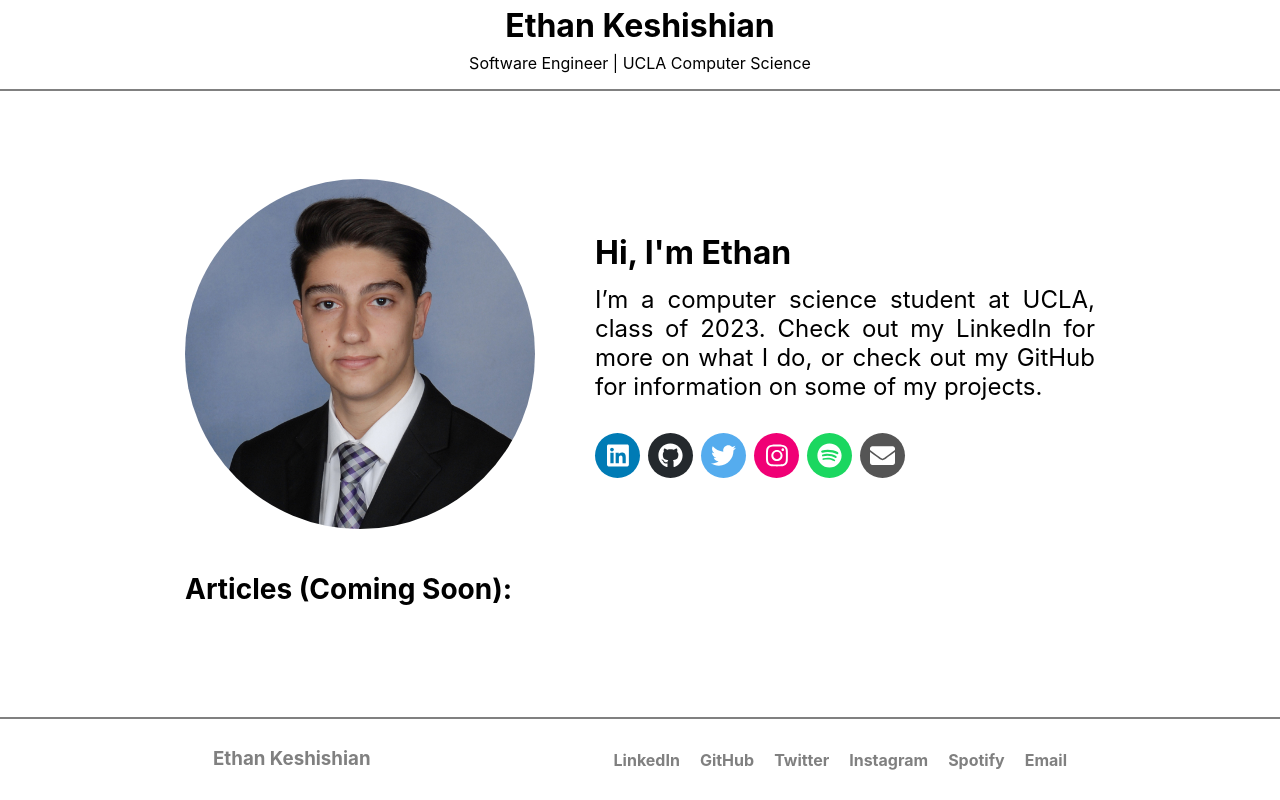
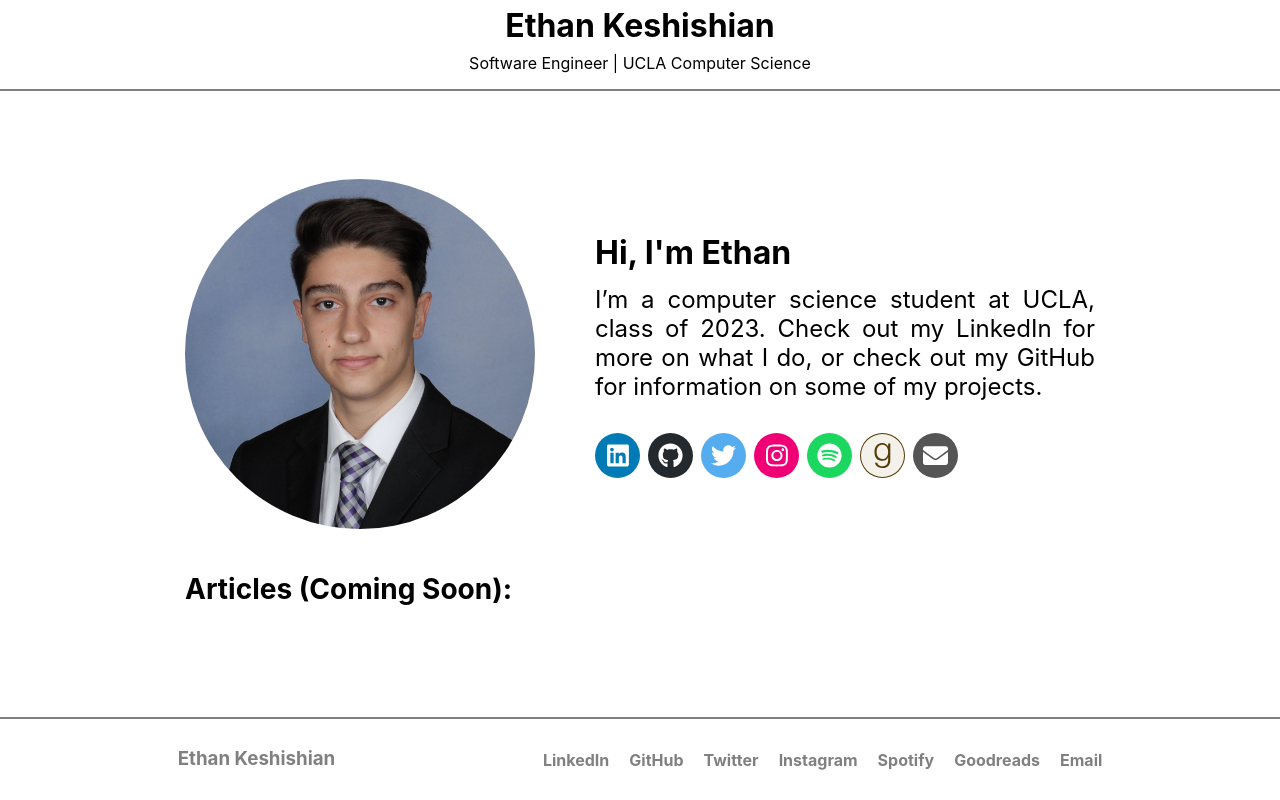
Before and after one commit to ethankeshishian/ethan-website-react, a React (Create React App) app: page / in a window 1280 px wide. Built offline with nearby package versions, Linux system fonts and the light colour scheme; the HTML template or start-up script is replaced by a standard one.

Commit message:
Added Goodreads icon.

```diff
--- a/src/components/SocialMediaIcons.tsx
+++ b/src/components/SocialMediaIcons.tsx
@@ -8,6 +8,7 @@ import {
   faInstagram,
   faTwitter,
   faSpotify,
+  faGoodreadsG,
 } from "@fortawesome/free-brands-svg-icons";
 import { faEnvelope } from "@fortawesome/free-solid-svg-icons";
 import {
@@ -16,6 +17,7 @@ import {
   INSTAGRAM_LINK,
   TWITTER_LINK,
   SPOTIFY_LINK,
+  GOODREADS_LINK,
   EMAIL_LINK,
   buttonType,
   linkType,
@@ -94,6 +96,18 @@ function SocialMediaIcons() {
         </div>
       </a>
       <a
+        href={GOODREADS_LINK}
+        onClick={() => handleClick(linkType.Goodreads)}
+        onMouseDown={(event) => middleMouseHandler(event, linkType.Goodreads)}
+      >
+        <div className="social-container goodreads">
+          <FontAwesomeIcon
+            icon={faGoodreadsG}
+            className="fa-goodreads social-icons"
+          />
+        </div>
+      </a>
+      <a
         href={EMAIL_LINK}
         onClick={() => handleClick(linkType.Email)}
         onMouseDown={(event) => middleMouseHandler(event, linkType.Email)}
--- a/src/components/SocialMediaLinks.tsx
+++ b/src/components/SocialMediaLinks.tsx
@@ -6,6 +6,7 @@ import {
   INSTAGRAM_LINK,
   TWITTER_LINK,
   SPOTIFY_LINK,
+  GOODREADS_LINK,
   EMAIL_LINK,
   buttonType,
   linkType,
@@ -68,6 +69,15 @@ function SocialMediaLinks() {
         <h4 className="link">Spotify</h4>
       </a>
       <a
+        href={GOODREADS_LINK}
+        className="link-container"
+        onClick={() => handleClick(linkType.Goodreads)}
+        onMouseDown={(event) => middleMouseHandler(event, linkType.Goodreads)}
+      >
+        <h4 className="link">Goodreads</h4>
+      </a>
+
+      <a
         href={EMAIL_LINK}
         className="link-container"
         onClick={() => handleClick(linkType.Email)}
--- a/src/constants.css
+++ b/src/constants.css
@@ -4,6 +4,8 @@
   --instagram-color: #f00075;
   --twitter-color: #55acee;
   --spotify-color: #1bd760;
+  --goodreads-color: #f4f1ea;
+  --goodreads-color-outline: #553b08;
   --email-color: #555;
   --small-heading-color: grey;
   --border-style: 2px solid grey;
--- a/src/constants.tsx
+++ b/src/constants.tsx
@@ -5,6 +5,7 @@ export const GITHUB_LINK = "https://github.com/ethankeshishian";
 export const TWITTER_LINK = "https://twitter.com/ethankeshishian";
 export const INSTAGRAM_LINK = "https://instagram.com/ethankeshishian";
 export const SPOTIFY_LINK = "https://open.spotify.com/user/baklou";
+export const GOODREADS_LINK = "https://www.goodreads.com/ethankeshishian";
 export const EMAIL_LINK = "mailto:ethan@ethank.tech";
 export enum buttonType {
   Round = "round",
@@ -16,6 +17,7 @@ export enum linkType {
   Twitter = "Twitter",
   Instagram = "Instagram",
   Spotify = "Spotify",
+  Goodreads = "Goodreads",
   Email = "Email",
 }
 
--- a/src/styles/SocialMediaIcons.css
+++ b/src/styles/SocialMediaIcons.css
@@ -53,6 +53,16 @@
   font-size: 25px;
 }
 
+.fa-goodreads,
+.goodreads {
+  background: var(--goodreads-color);
+  color: var(--goodreads-color-outline);
+  font-size: 25px;
+}
+.goodreads {
+  box-shadow: inset 0px 0px 0px 1px var(--goodreads-color-outline);
+}
+
 .social-container {
   display: flex;
   justify-content: center;
```
